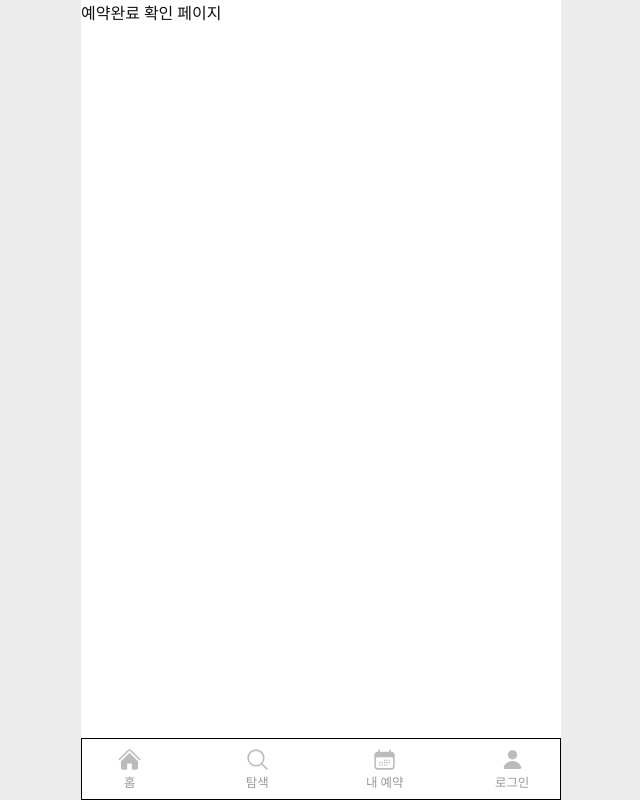
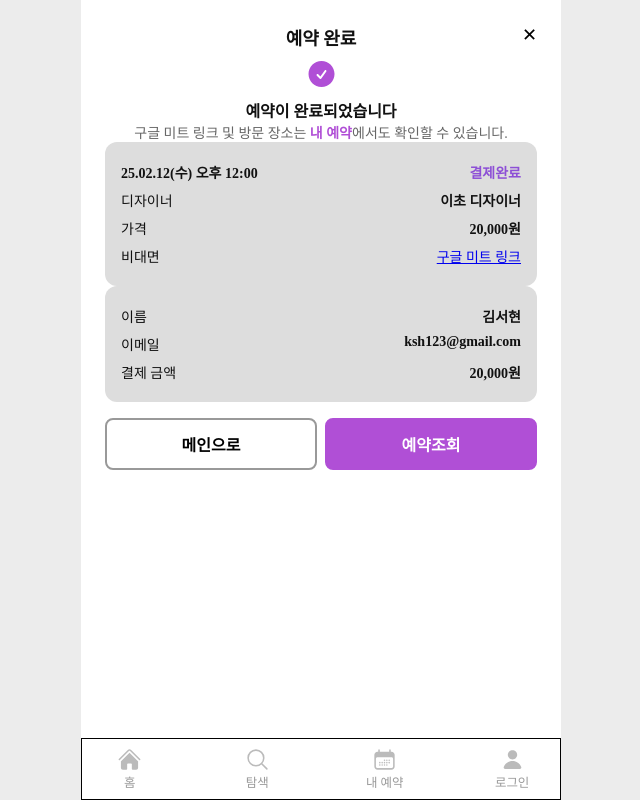
Before and after one commit to Blaybus-Hackathon-Team4/Hackathon-FE, a React (Vite) app: page /confirmation in a window 1280 px wide. Shown: the whole page, without its empty margins (319-959 px from the left). Built offline with nearby package versions, Linux system fonts and the light colour scheme; no server answers; the HTML template or start-up script is replaced by a standard one.

Commit message:
[update] 예약 완료 페이지 기본 레이아웃

```diff
--- a/src/pages/confirmation/ConfirmationPage.tsx
+++ b/src/pages/confirmation/ConfirmationPage.tsx
@@ -1,5 +1,28 @@
-const ConfirmationPage = () => {
-  return <div>예약완료 확인 페이지</div>;
+import React from "react";
+import styled from "styled-components";
+import CompleteHeader from "./components/CompleteHeader";
+import SuccessMessage from "./components/SuccessMessage";
+import ReservationInfo from "./components/ReservationInfo";
+import UserInfo from "./components/UserInfo";
+import ButtonGroup from "./components/ButtonGroup";
+
+const Container = styled.div`
+  width: 100%;
+  max-width: 480px;
+  margin: 0 auto;
+  padding: 24px;
+`;
+
+const ConfirmationPage: React.FC = () => {
+  return (
+    <Container>
+      <CompleteHeader />
+      <SuccessMessage />
+      <ReservationInfo />
+      <UserInfo />
+      <ButtonGroup />
+    </Container>
+  );
 };
 
 export default ConfirmationPage;
--- /dev/null
+++ b/src/pages/confirmation/components/ButtonGroup.tsx
@@ -0,0 +1,39 @@
+import React from "react";
+import styled from "styled-components";
+import { useNavigate } from "react-router-dom";
+
+const Container = styled.div`
+  display: flex;
+  gap: 8px;
+  margin-top: 16px;
+`;
+
+const Button = styled.button<{ primary?: boolean }>`
+  flex: 1;
+  padding: 12px;
+  font-size: 16px;
+  font-weight: bold;
+  border-radius: 8px;
+  border: 2px solid
+    ${({ theme, primary }) =>
+      primary ? theme.colors.primary[500] : theme.colors.gray[300]};
+  background: ${({ primary, theme }) =>
+    primary ? theme.colors.primary[500] : theme.colors.white};
+  color: ${({ primary, theme }) =>
+    primary ? theme.colors.white : theme.colors.gray[700]};
+  cursor: pointer;
+`;
+
+const ButtonGroup: React.FC = () => {
+  const navigate = useNavigate();
+  return (
+    <Container>
+      <Button onClick={() => navigate("/")}>메인으로</Button>
+      <Button primary onClick={() => navigate("/reservation")}>
+        예약조회
+      </Button>
+    </Container>
+  );
+};
+
+export default ButtonGroup;
--- /dev/null
+++ b/src/pages/confirmation/components/CompleteHeader.tsx
@@ -0,0 +1,32 @@
+import React from "react";
+import styled from "styled-components";
+import { useNavigate } from "react-router-dom";
+
+const HeaderContainer = styled.div`
+  position: relative;
+  text-align: center;
+  font-size: 18px;
+  font-weight: bold;
+`;
+
+const CloseButton = styled.button`
+  position: absolute;
+  top: 0;
+  right: 0;
+  font-size: 18px;
+  border: none;
+  background: none;
+  cursor: pointer;
+`;
+
+const CompleteHeader: React.FC = () => {
+  const navigate = useNavigate();
+  return (
+    <HeaderContainer>
+      예약 완료
+      <CloseButton onClick={() => navigate("/")}>✕</CloseButton>
+    </HeaderContainer>
+  );
+};
+
+export default CompleteHeader;
--- /dev/null
+++ b/src/pages/confirmation/components/ReservationInfo.tsx
@@ -0,0 +1,51 @@
+import React from "react";
+import styled from "styled-components";
+
+const Card = styled.div`
+  background: ${({ theme }) => theme.colors.gray[100]};
+  padding: 16px;
+  border-radius: 12px;
+  text-align: left;
+`;
+
+const InfoRow = styled.div`
+  display: flex;
+  justify-content: space-between;
+  font-size: 14px;
+  padding: 4px 0;
+`;
+
+const BoldText = styled.span`
+  font-weight: bold;
+`;
+
+const ReservationInfo: React.FC = () => {
+  return (
+    <Card>
+      <InfoRow>
+        <BoldText>25.02.12(수) 오후 12:00</BoldText>
+        <span style={{ color: "#8D4FD6", fontWeight: "bold" }}>결제완료</span>
+      </InfoRow>
+      <InfoRow>
+        <span>디자이너</span>
+        <BoldText>이초 디자이너</BoldText>
+      </InfoRow>
+      <InfoRow>
+        <span>가격</span>
+        <BoldText>20,000원</BoldText>
+      </InfoRow>
+      <InfoRow>
+        <span>비대면</span>
+        <a
+          href="https://meet.google.com/dad-seuh-ykm"
+          target="_blank"
+          rel="noopener noreferrer"
+        >
+          구글 미트 링크
+        </a>
+      </InfoRow>
+    </Card>
+  );
+};
+
+export default ReservationInfo;
--- /dev/null
+++ b/src/pages/confirmation/components/SuccessMessage.tsx
@@ -0,0 +1,53 @@
+import React from "react";
+import styled from "styled-components";
+
+import CheckIcon from "../../../assets/icons/check-purple-icon.svg";
+const Container = styled.div`
+  text-align: center;
+`;
+
+const IconWrapper = styled.div`
+  display: flex;
+  justify-content: center;
+  align-items: center;
+  background-color: ${({ theme }) => theme.colors.primary[100]};
+  color: ${({ theme }) => theme.colors.primary[500]};
+  width: 48px;
+  height: 48px;
+  border-radius: 50%;
+  margin: 0 auto;
+`;
+
+const SuccessText = styled.p`
+  font-size: 16px;
+  font-weight: bold;
+`;
+
+const SubText = styled.p`
+  font-size: 14px;
+  color: ${({ theme }) => theme.colors.gray[500]};
+`;
+
+const HighlightLink = styled.span`
+  color: ${({ theme }) => theme.colors.primary[500]};
+  font-weight: bold;
+  cursor: pointer;
+`;
+const Icon = styled.img``;
+
+const SuccessMessage: React.FC = () => {
+  return (
+    <Container>
+      <IconWrapper>
+        <Icon src={CheckIcon} alt="확인이미지" />
+      </IconWrapper>
+      <SuccessText>예약이 완료되었습니다</SuccessText>
+      <SubText>
+        구글 미트 링크 및 방문 장소는 <HighlightLink>내 예약</HighlightLink>
+        에서도 확인할 수 있습니다.
+      </SubText>
+    </Container>
+  );
+};
+
+export default SuccessMessage;
--- /dev/null
+++ b/src/pages/confirmation/components/UserInfo.tsx
@@ -0,0 +1,41 @@
+import React from "react";
+import styled from "styled-components";
+
+const Card = styled.div`
+  background: ${({ theme }) => theme.colors.gray[100]};
+  padding: 16px;
+  border-radius: 12px;
+  text-align: left;
+`;
+
+const InfoRow = styled.div`
+  display: flex;
+  justify-content: space-between;
+  font-size: 14px;
+  padding: 4px 0;
+`;
+
+const BoldText = styled.span`
+  font-weight: bold;
+`;
+
+const UserInfo: React.FC = () => {
+  return (
+    <Card>
+      <InfoRow>
+        <span>이름</span>
+        <BoldText>김서현</BoldText>
+      </InfoRow>
+      <InfoRow>
+        <span>이메일</span>
+        <BoldText>ksh123@gmail.com</BoldText>
+      </InfoRow>
+      <InfoRow>
+        <span>결제 금액</span>
+        <BoldText>20,000원</BoldText>
+      </InfoRow>
+    </Card>
+  );
+};
+
+export default UserInfo;
--- a/src/router/Router.tsx
+++ b/src/router/Router.tsx
@@ -8,7 +8,6 @@ import MyPage from "../pages/mypage/MyPage";
 import PaymentPage from "../pages/payment/PaymentPage";
 import ReservationHistoryPage from "../pages/reservationHistory/ReservationHistoryPage";
 import SelectDatePage from "../pages/selectDate/SelectDatePage";
-import { KakaoPayTest } from "../pages/payment/components/KakaoPayTest";
 import KakaoPayv1 from "../pages/payment/components/KakaoPayv1";
 
 const router = createBrowserRouter([
```
Also changed, not shown: src/assets/icons/check-purple-icon.svg (added), src/pages/confirmation/components/dummy.txt (deleted).
